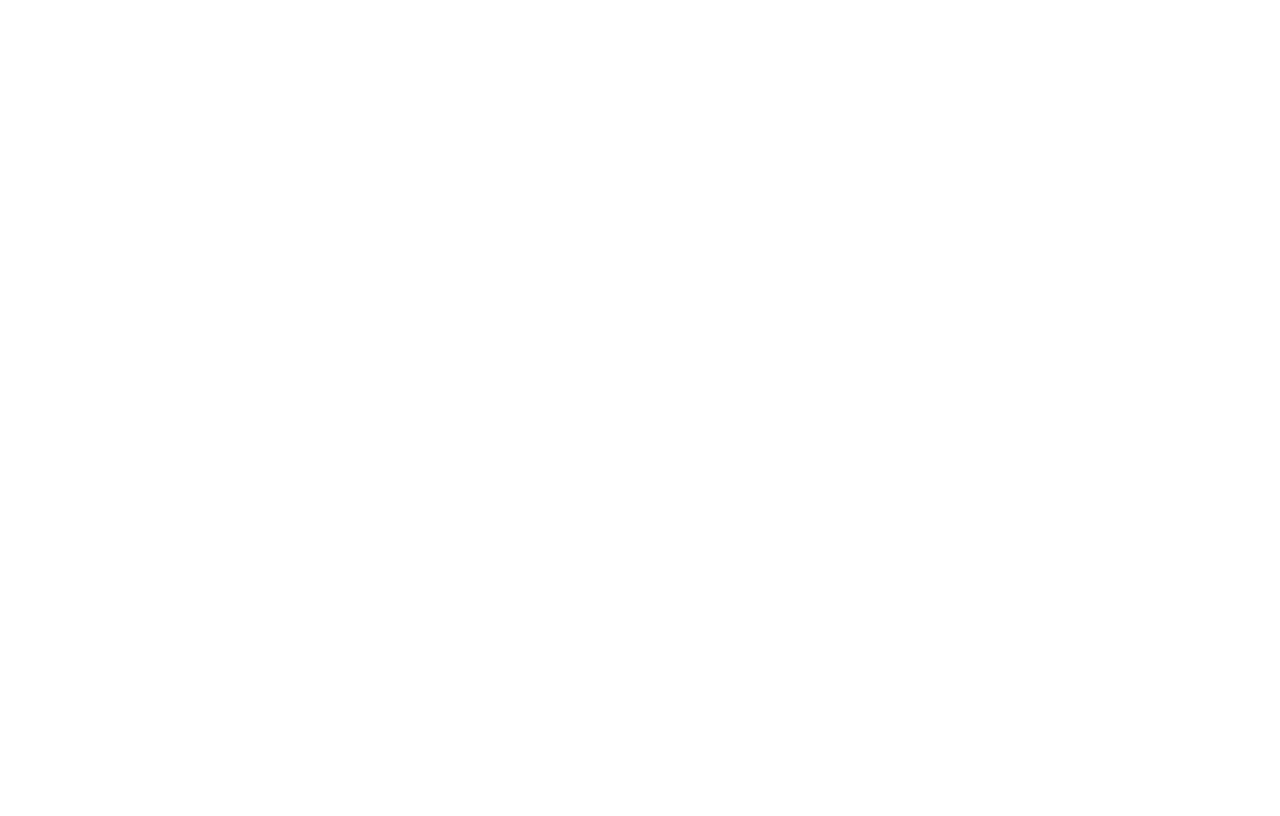
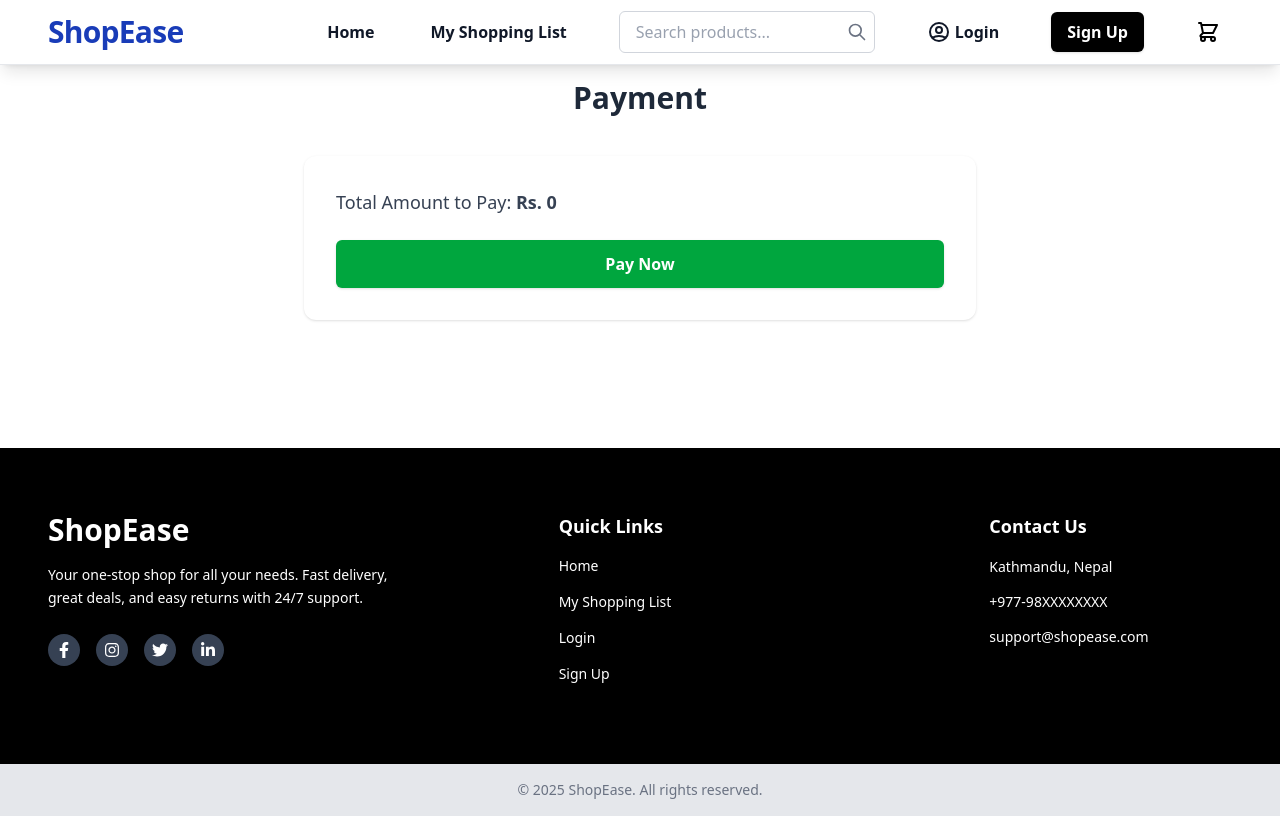
Before and after one commit to Apeksha-1-hub/ecommerce, a React (Vite) app: page /payment in a window 1280 px wide. Before the commit this address had no page. Built offline with nearby package versions, Linux system fonts and the light colour scheme.

Commit message:
makes changes

```diff
--- a/src/App.jsx
+++ b/src/App.jsx
@@ -7,6 +7,7 @@
 import Cart from './cart/Cart'; // ➡️ Import your Cart page
 import Login from './login/Login';
 import Signup from './signup/Signup';
+import Payment from './payment/Payment';
 
 const App = () => {
   return (
@@ -17,6 +18,7 @@
           <Route path="/home" element={<Home />} />
           <Route path="/myshoppinglist" element={<ShoppingList />} />
           <Route path="/cart" element={<Cart />} />
+          <Route path="/payment" element={<Payment/>}/>
           <Route path="/login" element={<Login/>}/>
           <Route path="/signup" element={<Signup/>}/>
         </Route>
--- a/src/cart/Cart.jsx
+++ b/src/cart/Cart.jsx
@@ -1,25 +1,20 @@
 import React from "react";
 import { useCart } from "../contexts/CartContext";
-import { Link } from "react-router-dom";
+import { Link, useNavigate } from "react-router-dom";
 import { FaTrashAlt, FaShoppingCart } from "react-icons/fa";
-import { useShoppingList } from "../shoppinglistcontext/ShoppingListContext";
 
 const Cart = () => {
-
+  const navigate = useNavigate();
   const { cartItems, removeFromCart, clearCart } = useCart();
-
-  const { addToShoppingList } = useShoppingList();
-
-  const handleCheckout = () => {
-    addToShoppingList(cartItems); // Add cart items to shopping list
-    clearCart(); // Clear cart after checkout
-    alert("Purchase successful. Items added to your Shopping List.");
-  };
 
   const totalPrice = cartItems.reduce(
     (acc, item) => acc + item.price * item.quantity,
     0
   );
+
+  const handleCheckout = () => {
+    navigate("/payment", { state: { cartItems, totalPrice } });
+  };
 
   return (
     <div className="max-w-6xl mx-auto px-6 sm:px-8 lg:px-12 py-30">
--- /dev/null
+++ b/src/payment/Payment.jsx
@@ -0,0 +1,53 @@
+import React from "react";
+import { useLocation, useNavigate } from "react-router-dom";
+import { useShoppingList } from "../shoppinglistcontext/ShoppingListContext";
+import { useCart } from "../contexts/CartContext";
+
+const Payment = () => {
+  const location = useLocation();
+  const navigate = useNavigate();
+  const { addToShoppingList } = useShoppingList();
+  const { clearCart } = useCart();
+
+  // Safely handle missing state
+  const cartItems = location.state?.cartItems || [];
+  const totalPrice = location.state?.totalPrice || 0;
+
+  const handlePaymentSuccess = () => {
+    if (cartItems.length === 0) {
+      alert("No items to purchase.");
+      navigate("/cart");
+      return;
+    }
+
+    // Simulate payment success
+    addToShoppingList(cartItems);
+    clearCart();
+
+    alert("Payment successful. Items added to your Shopping List.");
+    navigate("/shopping-list");
+  };
+
+  return (
+    <div className="max-w-3xl mx-auto px-6 sm:px-8 lg:px-12 py-20">
+      <h1 className="text-3xl font-extrabold text-gray-800 mb-10 text-center">
+        Payment
+      </h1>
+
+      <div className="bg-white rounded-xl shadow p-8">
+        <p className="text-lg text-gray-700 mb-6">
+          Total Amount to Pay: <span className="font-bold">Rs. {totalPrice.toLocaleString("en-IN")}</span>
+        </p>
+
+        <button
+          onClick={handlePaymentSuccess}
+          className="w-full bg-green-600 hover:bg-green-700 text-white py-3 rounded-md font-semibold shadow transition"
+        >
+          Pay Now
+        </button>
+      </div>
+    </div>
+  );
+};
+
+export default Payment;
```
Lines whose indentation alone changed are shown as unchanged.
